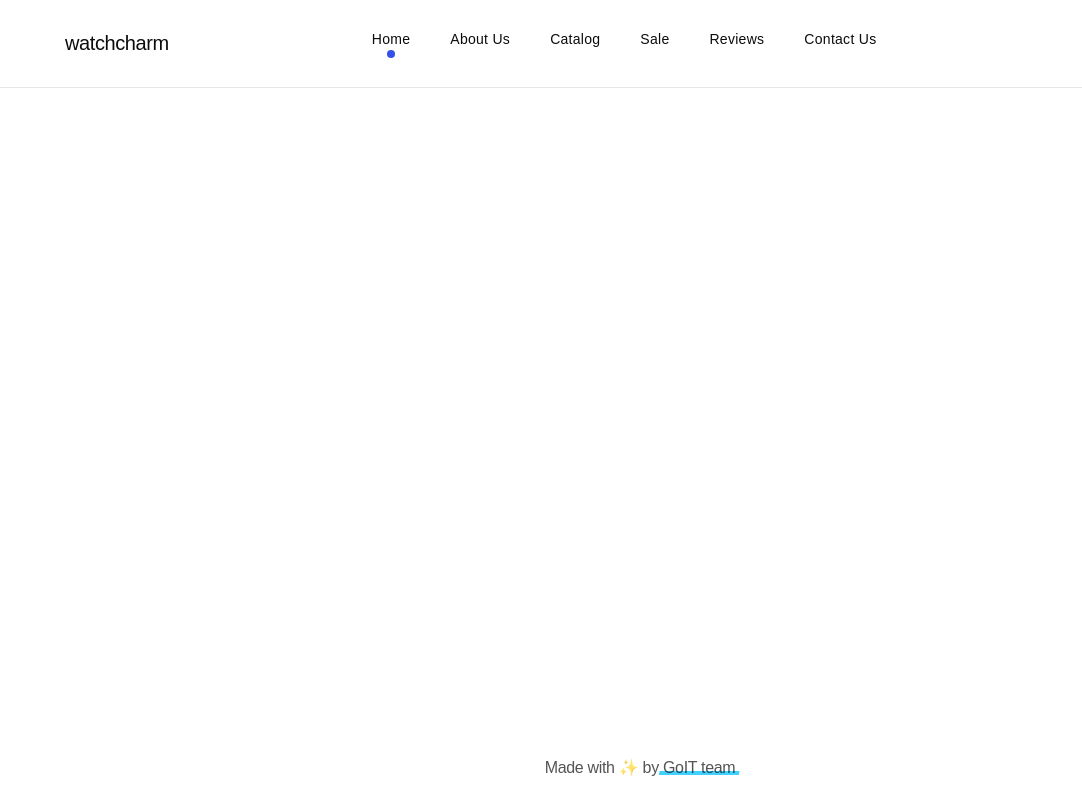
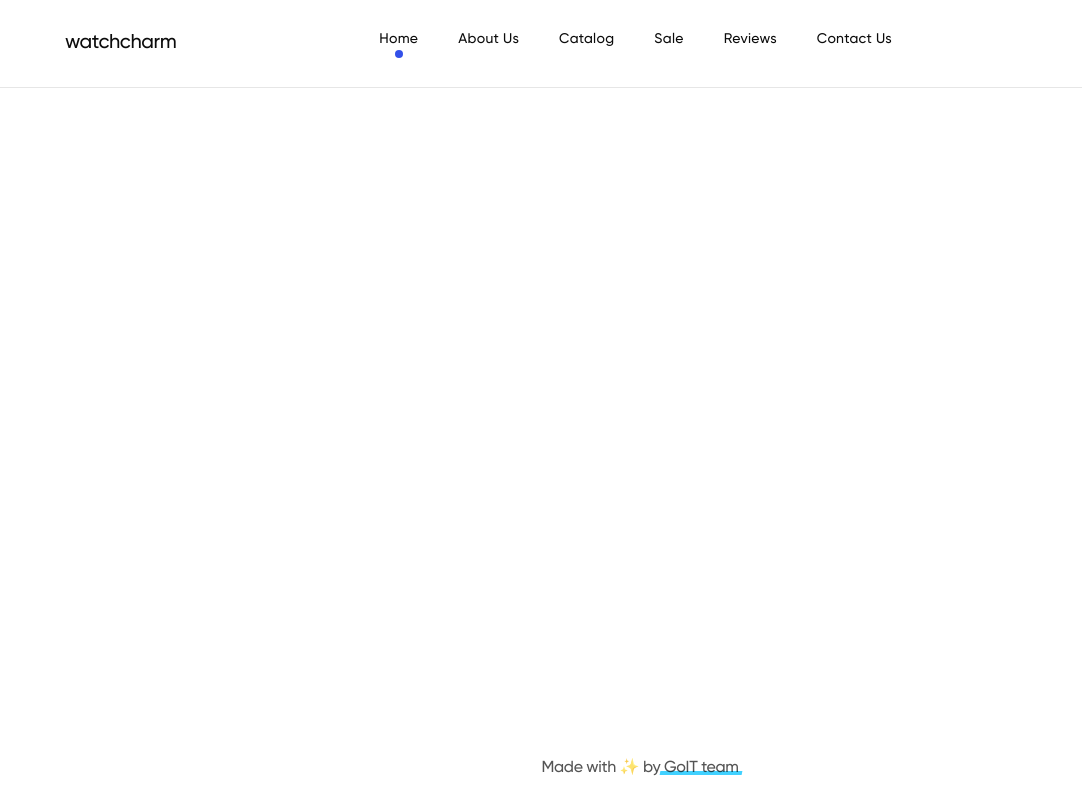
Before and after one commit to Marakasss/project-group-12, a website built with Vite: page src/index.html in a window 1280 px wide. Shown: the full height of the page, 0-1082 px from the left. Built offline with nearby package versions, Linux system fonts and the light colour scheme; files whose address does not match are found by name.

Commit message:
fonts edited finally

```diff
--- a/src/css/fonts.css
+++ b/src/css/fonts.css
@@ -1,11 +1,12 @@
+
 @font-face {
     font-family: 'Gilroy';
-    src: url('Gilroy-Regular.eot');
+    src: url('/fonts/Gilroy-Regular.eot');
     src: local('Gilroy Regular'), local('Gilroy-Regular'),
-        url('Gilroy-Regular.eot?#iefix') format('embedded-opentype'),
-        url('Gilroy-Regular.woff2') format('woff2'),
-        url('Gilroy-Regular.woff') format('woff'),
-        url('Gilroy-Regular.ttf') format('truetype');
+        url('/fonts/Gilroy-Regular.eot?#iefix') format('embedded-opentype'),
+        url('/fonts/Gilroy-Regular.woff2') format('woff2'),
+        url('/fonts/Gilroy-Regular.woff') format('woff'),
+        url('/fonts/Gilroy-Regular.ttf') format('truetype');
     font-weight: normal;
     font-style: normal;
 }
@@ -14,12 +15,12 @@
 
 @font-face {
     font-family: 'Gilroy';
-    src: url('Gilroy-Bold.eot');
+    src: url('/fonts/Gilroy-Bold.eot');
     src: local('Gilroy Bold'), local('Gilroy-Bold'),
-        url('Gilroy-Bold.eot?#iefix') format('embedded-opentype'),
-        url('Gilroy-Bold.woff2') format('woff2'),
-        url('Gilroy-Bold.woff') format('woff'),
-        url('Gilroy-Bold.ttf') format('truetype');
+        url('/fonts/Gilroy-Bold.eot?#iefix') format('embedded-opentype'),
+        url('/fonts/Gilroy-Bold.woff2') format('woff2'),
+        url('/fonts/Gilroy-Bold.woff') format('woff'),
+        url('/fonts/Gilroy-Bold.ttf') format('truetype');
     font-weight: bold;
     font-style: normal;
 }
@@ -27,24 +28,24 @@
 
 @font-face {
     font-family: 'Gilroy';
-    src: url('Gilroy-Semibold.eot');
+    src: url('/fonts/Gilroy-Semibold.eot');
     src: local('Gilroy Semibold'), local('Gilroy-Semibold'),
-        url('Gilroy-Semibold.eot?#iefix') format('embedded-opentype'),
-        url('Gilroy-Semibold.woff2') format('woff2'),
-        url('Gilroy-Semibold.woff') format('woff'),
-        url('Gilroy-Semibold.ttf') format('truetype');
+        url('/fonts/Gilroy-Medium.eot') format('embedded-opentype'),
+        url('/fonts/Gilroy-Semibold.woff2') format('woff2'),
+        url('/fonts/Gilroy-Semibold.woff') format('woff'),
+        url('/fonts/Gilroy-Semibold.ttf') format('truetype');
     font-weight: 600;
     font-style: normal;
 }
 
 @font-face {
     font-family: 'Gilroy';
-    src: url('Gilroy-Medium.eot');
+    src: url('/fonts/Gilroy-Medium.eot');
     src: local('Gilroy Medium'), local('Gilroy-Medium'),
-        url('Gilroy-Medium.eot?#iefix') format('embedded-opentype'),
-        url('Gilroy-Medium.woff2') format('woff2'),
-        url('Gilroy-Medium.woff') format('woff'),
-        url('Gilroy-Medium.ttf') format('truetype');
+        url('/fonts/Gilroy-Medium.eot?#iefix') format('embedded-opentype'),
+        url('/fonts/Gilroy-Medium.woff2') format('woff2'),
+        url('/fonts/Gilroy-Medium.woff') format('woff'),
+        url('/fonts/Gilroy-Medium.ttf') format('truetype');
     font-weight: 500;
     font-style: normal;
 }
```
